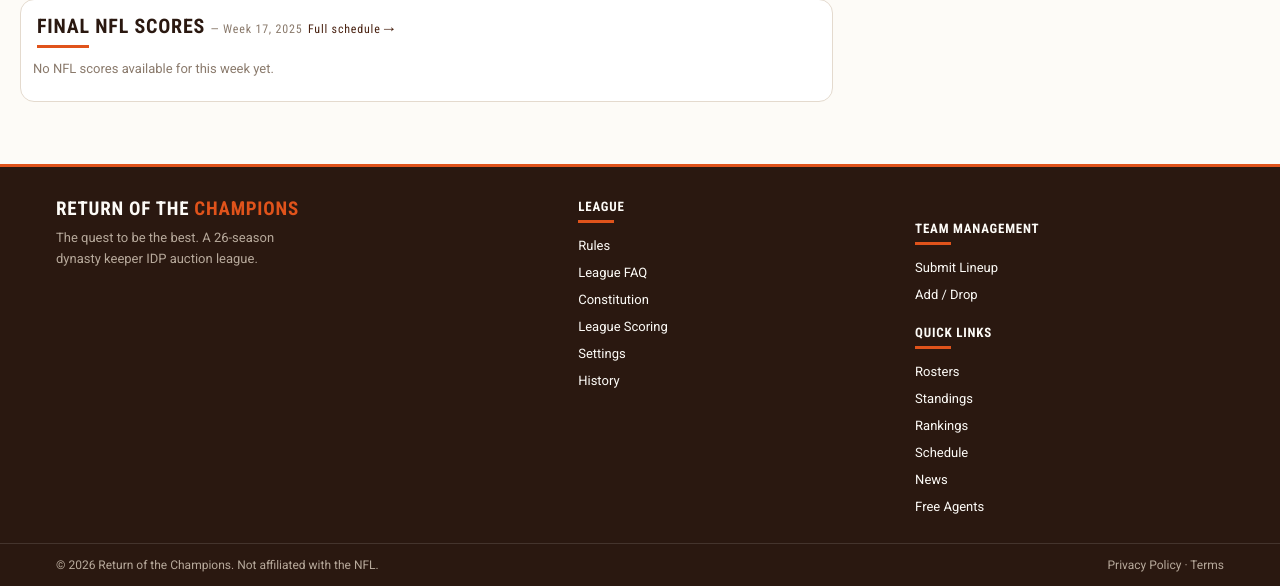
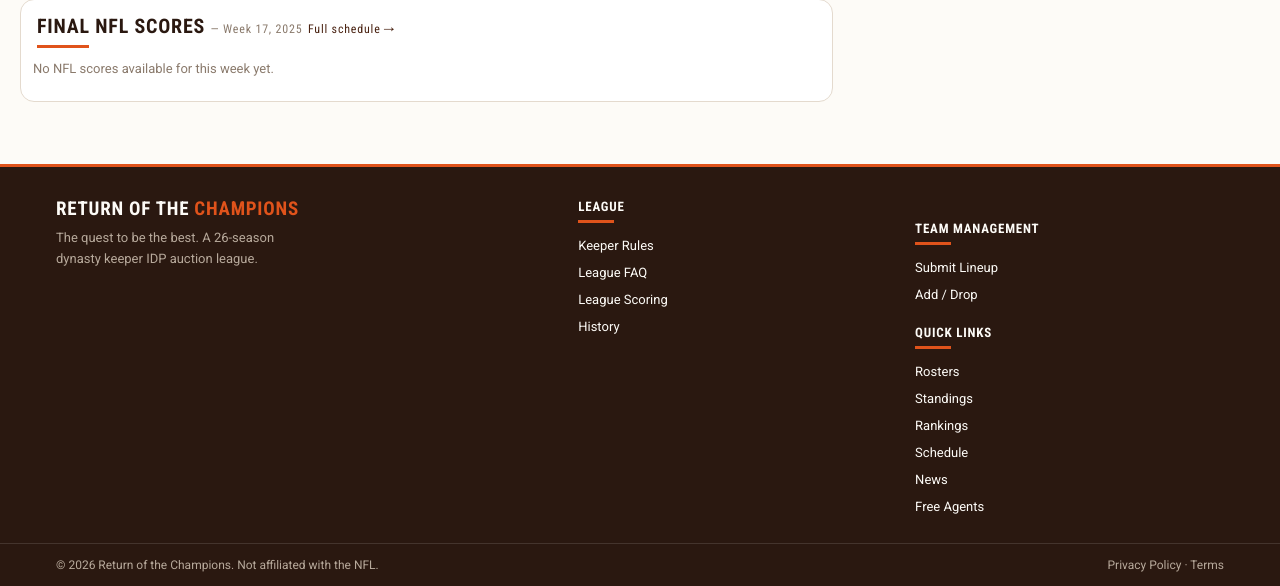
Before and after one commit to mqcarpenter/rotc26, a PHP site: page /index.php in a window 1280 px wide. Shown: the part 646-1232 px from the top of the page. Run offline with PHP 8.4, Linux system fonts and the light colour scheme; data that the repository does not hold is empty.

Commit message:
Update footer League links: keeper rules, FAQ root, scoring, history
Rules -> renamed "Keeper Rules", points to the FAQ site's
keeper-requirements page. League FAQ now points to the FAQ root.
League Scoring points to its own FAQ page. Constitution and Settings
removed (no destination given/no longer applicable). History now
points at this app's own history/ section instead of a placeholder.

```diff
--- a/templates/footer.php
+++ b/templates/footer.php
@@ -21,12 +21,10 @@
     <div class="rotc-foot-group">
       <h4>League</h4>
       <ul>
-        <li><a href="#">Rules</a></li>
-        <li><a href="#">League FAQ</a></li>
-        <li><a href="#">Constitution</a></li>
-        <li><a href="#">League Scoring</a></li>
-        <li><a href="#">Settings</a></li>
-        <li><a href="#">History</a></li>
+        <li><a href="https://www.returnofthechampions.com/faq/keeper-requirements/">Keeper Rules</a></li>
+        <li><a href="https://www.returnofthechampions.com/faq/">League FAQ</a></li>
+        <li><a href="https://www.returnofthechampions.com/faq/league-scoring/">League Scoring</a></li>
+        <li><a href="<?= $base ?>/history/">History</a></li>
       </ul>
     </div>
 
```
